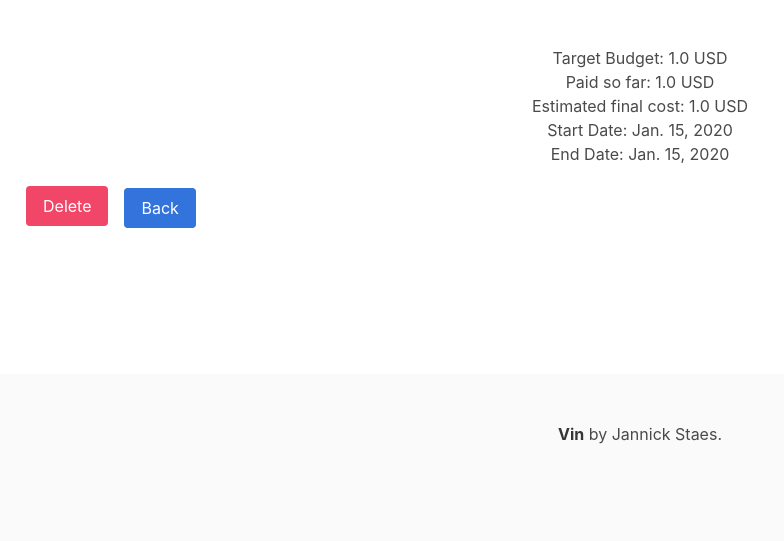
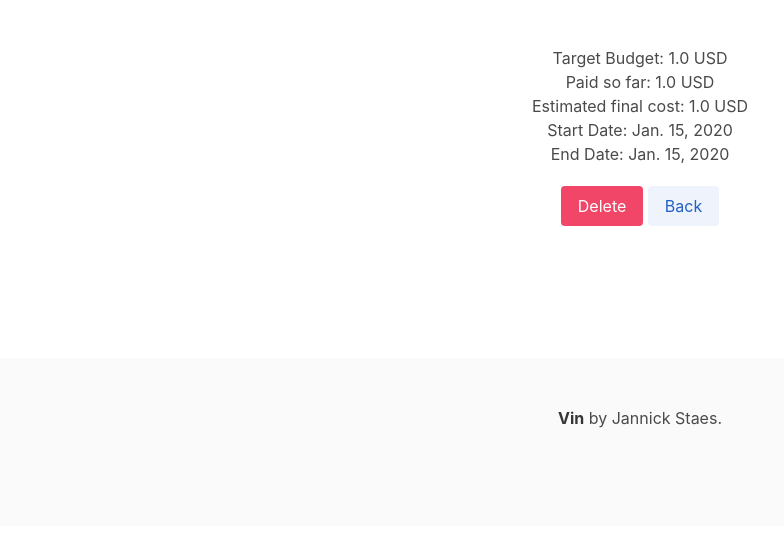
Before and after one commit to JannickStaes/Pharos, a Django app: page /budget_detail/1 in a window 1280 px wide. Shown: the part 184-725 px from the top of the page, without its empty margins (0-784 px from the left). Run offline with Django 3.2, Linux system fonts and the light colour scheme; tables that the repository leaves empty hold one stand-in row (values such as "Sample post"); some libraries are stand-ins or nearby versions.

Commit message:
delete budget

```diff
--- a/Transactions/models.py
+++ b/Transactions/models.py
@@ -25,3 +25,14 @@ class Budget(models.Model):
     endDate = models.DateField()
 
     transactions = models.ManyToManyField(Transaction)
+
+class Category(models.Model):
+    id = models.BigAutoField(primary_key=True)
+
+    name = models.CharField ( max_length= 40 )
+    target = models.FloatField()
+    actuals = models.FloatField()
+    eac = models.FloatField()
+    currency = models.CharField( max_length = 3)
+
+    budget = models.ForeignKey(Budget, on_delete=models.CASCADE)
--- a/Transactions/templates/Transactions/budget_add.html
+++ b/Transactions/templates/Transactions/budget_add.html
@@ -50,7 +50,7 @@
                     <button class="button is-link" type = "submit">Submit</button>
                 </div>
                 <div class="control">
-                    <button class="button is-link" formaction="{% url 'Transactions:budgets' %}" formmethod="GET">Back</button>
+                    <button class="button is-link is-light" formaction="{% url 'Transactions:budgets' %}" formmethod="GET">Back</button>
                 </div>
             </div>
 
--- a/Transactions/templates/Transactions/budget_detail.html
+++ b/Transactions/templates/Transactions/budget_detail.html
@@ -15,16 +15,13 @@
             <p>End Date: {{ budget.endDate }}</p>
         </div>
 
-        <div class="field is-grouped" style="text-align: center;margin-top: 20px">
+        <div class="columns is-centered" style="margin-top: 20px">
             <div class="control">
-                <form method="POST" >
+                <form>
                     {% csrf_token %}
-                    <button class="button is-danger" type = "submit">Delete</button>
+                    <button class="button is-danger" type = "submit" formaction = "{% url 'Transactions:budget_delete' budget.id %}" formmethod="post">Delete</button>
+                    <button class="button is-link is-light" type = "submit" formaction="{% url 'Transactions:budgets' %}" formmethod="get">Back</button>
                 </form>
-            </div>
-            <form action="{% url 'Transactions:budgets' %}" method="GET" >
-                <button class="button is-link" type = "submit">Back</button>
-            </form>
         </div>
     </section>
 {% endblock content %}
--- a/Transactions/urls.py
+++ b/Transactions/urls.py
@@ -11,5 +11,6 @@ urlpatterns = [
     path('upload/', views.read_from_csv, name = 'upload'),
     path('budgets/', views.budget_overview, name = 'budgets'),
     path('budget_add/', views.budget_add, name = 'budget_add'),
-    path('budget_detail/<int:budget_id>', views.budget_detail, name = 'budget_detail')
+    path('budget_detail/<int:budget_id>', views.budget_detail, name = 'budget_detail'),
+    path('budget_delete/<int:budget_id>', views.budget_delete, name = 'budget_delete')
 ]
--- a/Transactions/views.py
+++ b/Transactions/views.py
@@ -86,6 +86,9 @@ def budget_add(request):
 def budget_detail(request, budget_id):
     budget = get_object_or_404(Budget, pk = budget_id)
     context = { 'budget': budget }
-    if request.method == 'POST':
-        budget.delete()
     return render(request, 'Transactions/budget_detail.html', context)
+
+def budget_delete(request, budget_id):
+    budget = get_object_or_404(Budget, pk = budget_id)
+    budget.delete()
+    return HttpResponseRedirect(reverse('Transactions:budgets'))
```
